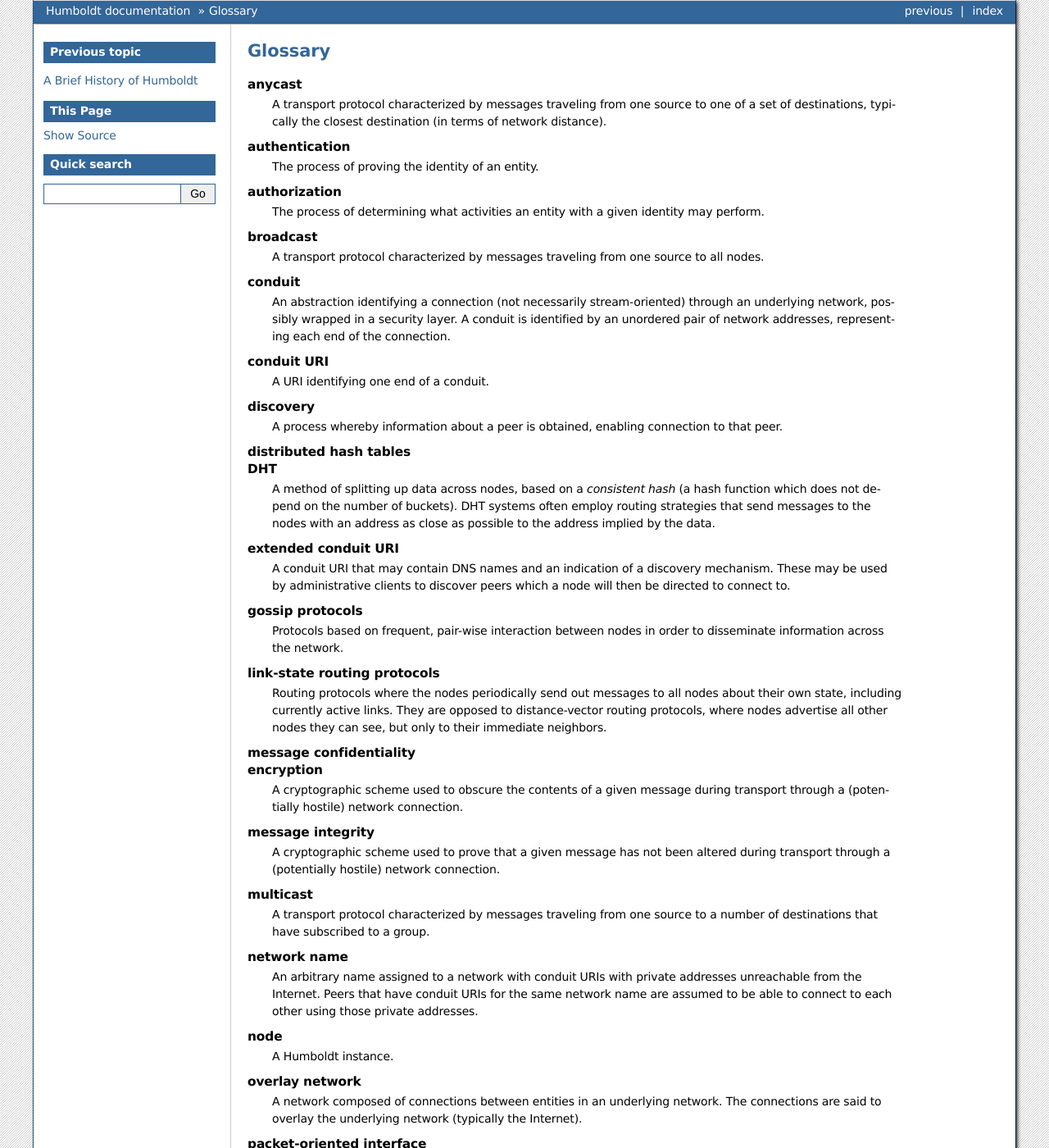
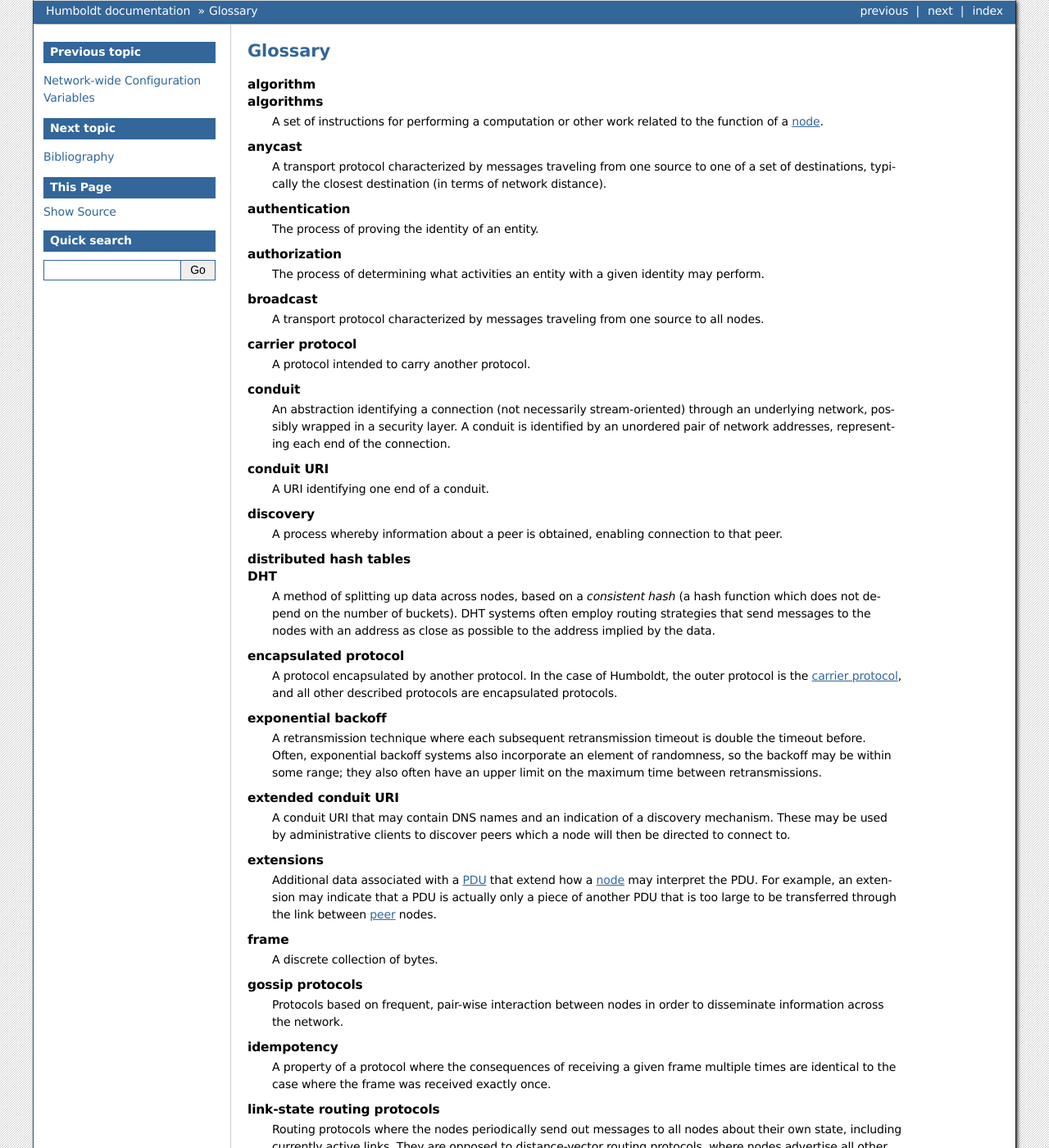
Before and after one commit to hydralang/humboldt-doc, a Sphinx documentation site: the page built from source/glossary.rst, in a window 1280 px wide and 1400 px high. Shown: the whole window at 82% size. Built offline with Sphinx 7.4.7, drawn with Linux system fonts in a browser that asks for light colours; some of the changed text lies outside the part shown.

Commit message:
Add the beginnings of the protocol basics
This commit contains a discussion of the basics of the Humboldt protocol,
describing the carrier protocol, extensions, round trip time calculation,
and a discussion of retransmissions and acknowledgments.  This commit also
introduces a bibliography and a list of configuration variables, with the
two variables used by the retransmission logic.  Finally, the extension
protocol format is augmented with a new HOP bit, indicating a hop-by-hop
extension that should be dropped before forwarding the frame.

```diff
--- /dev/null
+++ b/source/bibliography.rst
@@ -0,0 +1,5 @@
+============
+Bibliography
+============
+
+.. [Jacobson1988A2] http://ee.lbl.gov/papers/congavoid.pdf Appendix A.2
--- a/source/glossary.rst
+++ b/source/glossary.rst
@@ -3,6 +3,11 @@
 ========
 
 .. glossary::
+
+   algorithm
+   algorithms
+      A set of instructions for performing a computation or other work
+      related to the function of a :term:`node`.
 
    anycast
        A transport protocol characterized by messages traveling from
@@ -19,6 +24,9 @@
    broadcast
        A transport protocol characterized by messages traveling from
        one source to all nodes.
+
+   carrier protocol
+       A protocol intended to carry another protocol.
 
    conduit
        An abstraction identifying a connection (not necessarily
@@ -42,15 +50,42 @@
        strategies that send messages to the nodes with an address as
        close as possible to the address implied by the data.
 
+   encapsulated protocol
+       A protocol encapsulated by another protocol.  In the case of
+       Humboldt, the outer protocol is the :term:`carrier protocol`,
+       and all other described protocols are encapsulated protocols.
+
+   exponential backoff
+       A retransmission technique where each subsequent retransmission
+       timeout is double the timeout before.  Often, exponential
+       backoff systems also incorporate an element of randomness, so
+       the backoff may be within some range; they also often have an
+       upper limit on the maximum time between retransmissions.
+
    extended conduit URI
        A conduit URI that may contain DNS names and an indication of a
        discovery mechanism.  These may be used by administrative
        clients to discover peers which a node will then be directed to
        connect to.
 
+   extensions
+       Additional data associated with a :term:`PDU` that extend how a
+       :term:`node` may interpret the PDU.  For example, an extension
+       may indicate that a PDU is actually only a piece of another PDU
+       that is too large to be transferred through the link between
+       :term:`peer` nodes.
+
+   frame
+       A discrete collection of bytes.
+
    gossip protocols
        Protocols based on frequent, pair-wise interaction between
        nodes in order to disseminate information across the network.
+
+   idempotency
+       A property of a protocol where the consequences of receiving a
+       given frame multiple times are identical to the case where the
+       frame was received exactly once.
 
    link-state routing protocols
        Routing protocols where the nodes periodically send out
@@ -99,6 +134,11 @@
    peer
        A node in the same network as the node being discussed.
 
+   protocol data unit
+   PDU
+       The fundamental unit of data in a protocol.  See
+       :term:`frame`.
+
    security layer
        An abstraction in Humboldt that allows security-related
        operations to be performed in isolation from the actual
--- a/source/index.rst
+++ b/source/index.rst
@@ -45,8 +45,11 @@
    :caption: Contents:
 
    high-level
+   basics
    history
+   configuration
    glossary
+   bibliography
 
 Indices and tables
 ==================
```
Also changed, not shown: source/basics.rst (added, +200 -0 lines), source/configuration.rst (added, +52 -0 lines), 1 other file.
